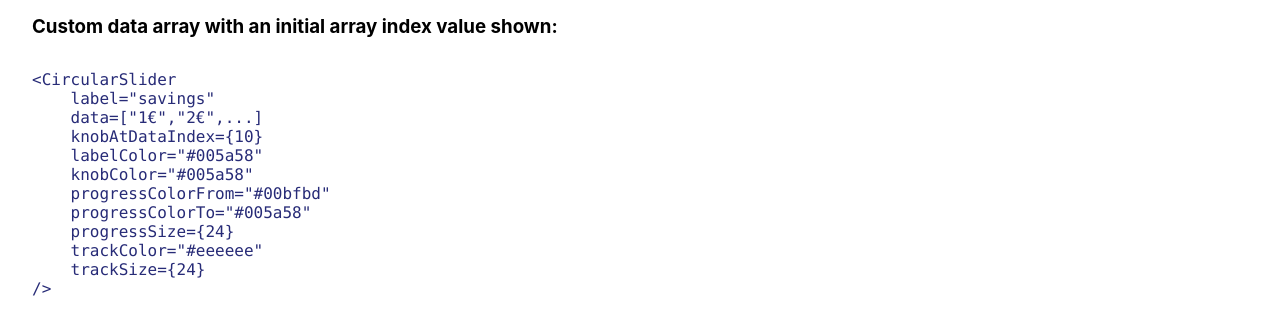
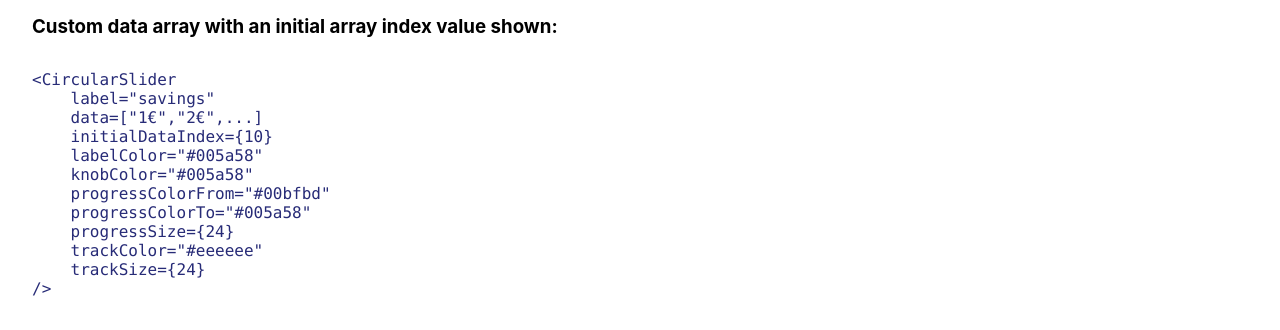
Before and after one commit to fseehawer/react-circular-slider, a React (Create React App) app: page / in a window 1280 px wide. Shown: the part 622-952 px from the top of the page. Built offline with nearby package versions, Linux system fonts and the light colour scheme.

Commit message:
Rename prop for clarity

```diff
--- a/package.json
+++ b/package.json
@@ -1,6 +1,6 @@
 {
   "name": "@fseehawer/react-circular-slider",
-  "version": "1.4.2",
+  "version": "1.4.3",
   "description": "A customizable circular slider with no dependencies.",
   "main": "index.js",
   "repository": {
--- a/src/App.js
+++ b/src/App.js
@@ -39,7 +39,7 @@ const App = () => {
                 {`<CircularSlider
     label="savings"
     data=["1€","2€",...]
-    knobAtDataIndex={10}
+    initialDataIndex={10}
     labelColor="#005a58"
     knobColor="#005a58"
     progressColorFrom="#00bfbd"
@@ -59,7 +59,7 @@ const App = () => {
                 progressSize={24}
                 trackColor={"#eeeeee"}
                 trackSize={24}
-                knobAtDataIndex={10}
+                initialDataIndex={10}
                 data={["1€","2€","3€","4€","5€","6€","7€","8€","9€","10€","20€","30€","40€","50€","60€","70€","80€","90€","100€","200€","300€","400€","500€","600€","700€","800€","900€","1000€","2000€","3000€","4000€","5000€","6000€","7000€","8000€","9000€","10000€"]}
             />
             <p>&nbsp;</p>
--- a/src/CircularSlider/index.js
+++ b/src/CircularSlider/index.js
@@ -30,7 +30,7 @@ const CircularSlider = (props) => {
         trackColor = '#DDDEFB',
         trackSize = 6,
         data = [],
-        knobAtDataIndex = 0,
+        initialDataIndex = 0,
         progressLineCap = 'round',
         onChange = value => {}
     } = props;
@@ -153,7 +153,7 @@ const CircularSlider = (props) => {
 
     useEffect(() => {
         const dataArrayLength = data.length;
-        const knobPositionIndex = (knobAtDataIndex > dataArrayLength - 1) ? dataArrayLength : knobAtDataIndex;
+        const knobPositionIndex = (initialDataIndex > dataArrayLength - 1) ? dataArrayLength : initialDataIndex;
 
         setState(prevState => ({
             ...prevState,
@@ -170,7 +170,7 @@ const CircularSlider = (props) => {
 
         return knobPosition(-knobOffset[knobZeroPosition]+(offset*getSliderRotation(direction)));
         // eslint-disable-next-line
-    }, [state.dashFullArray, knobAtDataIndex, knobZeroPosition, offset, direction, data.length]);
+    }, [state.dashFullArray, initialDataIndex, knobZeroPosition, offset, direction, data.length]);
 
     useEffect(() => {
         if (state.isDragging) {
```
Also changed, not shown: index.js, 9 other files (tests, documents, lock files or other folders).
